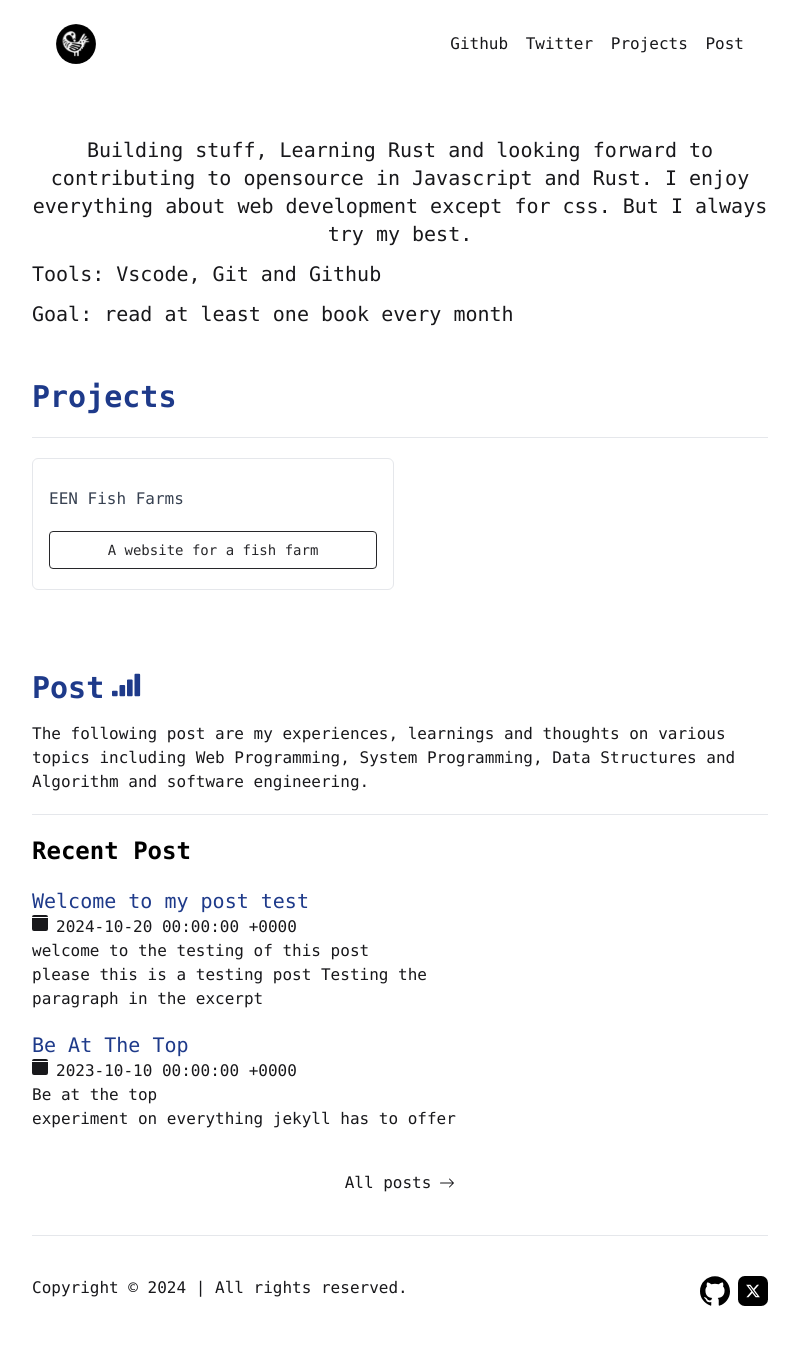
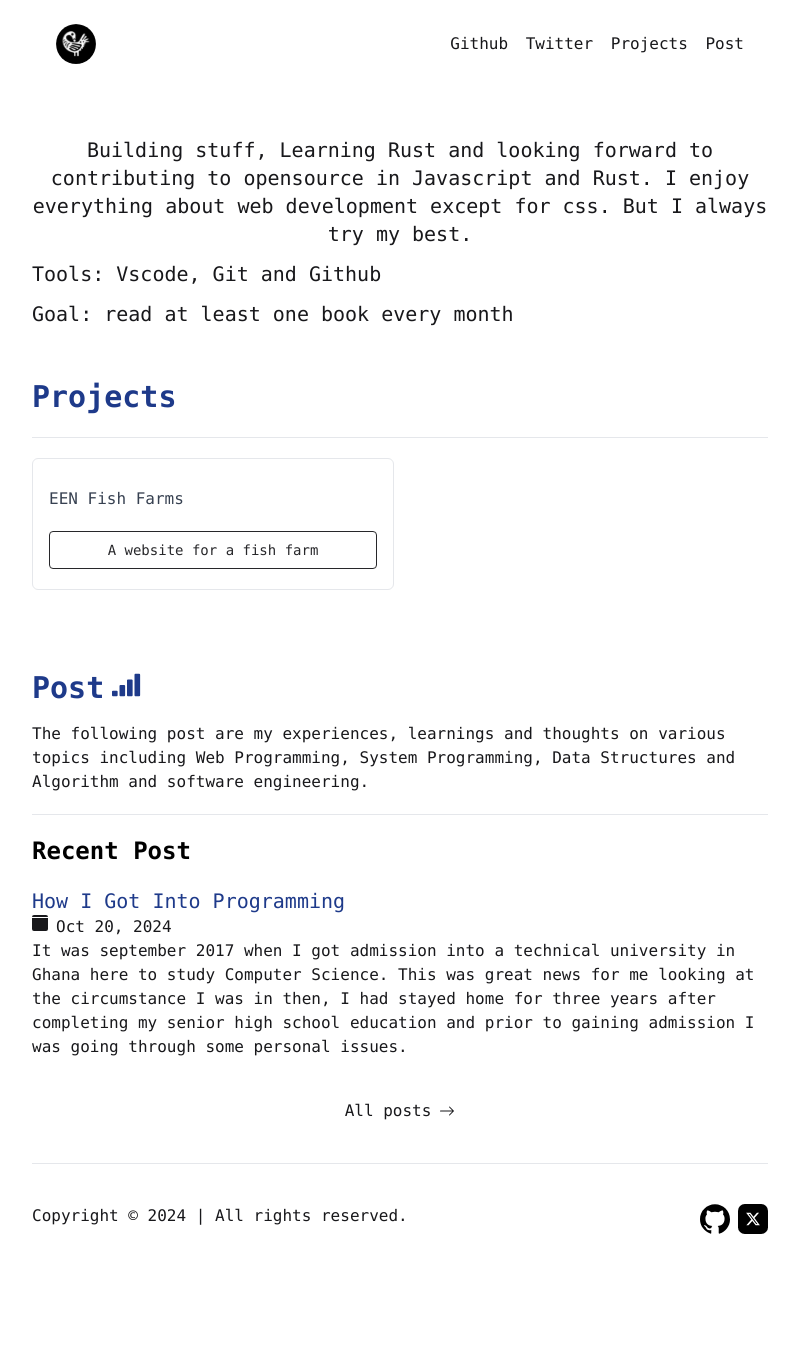
Before and after one commit to at-o/at-o.github.io, a Jekyll site: the page built from index.html, in a window 1280 px wide. Shown: the whole page, without its empty margins (240-1039 px from the left). Built offline with Jekyll 4.4.1, drawn with Linux system fonts in a browser that asks for light colours; nearby versions of some CDN libraries; after the commit the page ends 1274 px from its top, so only the background shows below that.

Commit message:
Article update
first article written to be prof read

```diff
--- a/_posts/2023-10-10-be-at-the-top.md
+++ /dev/null
@@ -1,9 +0,0 @@
----
-layout: innerpost
-title: "Be At The Top"
-excerpt_separator: <!--more-->
----
-
-# Be at the top
-
-experiment on everything jekyll has to offer
--- /dev/null
+++ b/_posts/2024-10-20-How-got-into-programming.md
@@ -0,0 +1,21 @@
+---
+layout: innerpost
+title: "How I Got Into Programming"
+excerpt_separator: <!--more-->
+---
+
+It was september 2017 when I got admission into a technical university in Ghana here to study Computer Science. This was great news for me looking at the circumstance I was in then, I had stayed home for three years after completing my senior high school education and prior to gaining admission I was going through some personal issues.
+
+<!--more-->
+
+My bosses then were very happy when I broke the news to them I wanted to further my schooling and I must confess they were very helpful when I got admission. I went to level 100 not knowing much about computers the only skill I had was using Microsoft word and the basics of Excel and a little knowledge on Corel Draw. I had knowledge on these tools because I was lucky I will say. During my first year semester in school I got introduced to programming in C++ this time I didn't take programming very seriously because I just wanted to learn and pass by exams which is what most friends did. To be honest I tried my best and my second semester too was okay.
+
+My brains shifted to take programming serious when I did my internship at a second referal hospital in my community, I did that internship because it was mandatory to do internship after every second semester. During this time I had wonderful boss who was a nigerian and he introduced me python programming I had heared so much about it but I wasn't interest my goal was to pass my exams. I can remember my first day of internship he asked "What programming language do you know?" and my response was "c++" and that was because of the intro to programming with c++ I studied in my first year. I owe him alot of gratitude for an eye opener on the endless posiblities of computer programming.
+
+He gave me ebooks on python programming to read them and also introduced me to Django one popular python framework for web development. It was then that I took programming seriously and propelled to becoming one of the best student in my class when it comes to programming. Academic work on programming was really easy for me but real life's developement which is building projects was a big headache. Though I completed schooling with flying colours I still couldn't really develop anything substantial. I was obsessed with programming in october,2021 after my national service.
+
+Since October 2021 I had been learning the basics of all popular programming language around, I have experience tutorial hell for a very long time but as on this writing I'm out of that and have built a few website here and there. I am learning all the time to improve my self, though I get distraction most the time I am working on it. My aim is to build something that would be used my a million people and I don't know if I would ever achieve that but I am working on it. Today I build web application with Javascript and I am learn [rust](https://www.rust-lang.org/)
+
+Dear reader, I am not a proffesional writer and It takes me a long period to write these articles forgive me if you see any typo.
+
+Thank you for reading.
--- a/_posts/2024-10-20-new-years-eve-is-awesome.md
+++ /dev/null
@@ -1,13 +0,0 @@
----
-layout: innerpost
-title: "Welcome to my post test"
-excerpt_separator: <!--more-->
----
-
-# welcome to the testing of this post
-
-please this is a testing post Testing the
-
-paragraph in the excerpt
-
-<!--more-->
--- a/index.html
+++ b/index.html
@@ -105,7 +105,7 @@ title: "Home Page"
                             d="M0 2a2 2 0 0 1 2-2h12a2 2 0 0 1 2 2zm0 1v11a2 2 0 0 0 2 2h12a2 2 0 0 0 2-2V3z"
                         />
                     </svg>
-                    <p>{{post.date}}</p>
+                    <p>{{ post.date | date: ' %b %d, %Y' }}</p>
                 </div>
                 <div>
                     <p>{{post.excerpt}}</p>
--- a/post.html
+++ b/post.html
@@ -25,7 +25,7 @@ title: "All post"
                     d="M0 2a2 2 0 0 1 2-2h12a2 2 0 0 1 2 2zm0 1v11a2 2 0 0 0 2 2h12a2 2 0 0 0 2-2V3z"
                 />
             </svg>
-            <p>{{post.date}}</p>
+            <p>{{ post.date | date: ' %b %d, %Y' }}</p>
         </div>
         <div>
             <p>{{post.excerpt}}</p>
```
Also changed, not shown: _layouts/innerpost.html (+27 -1 lines), assets/css/styles.css (added, +8 -0 lines).
